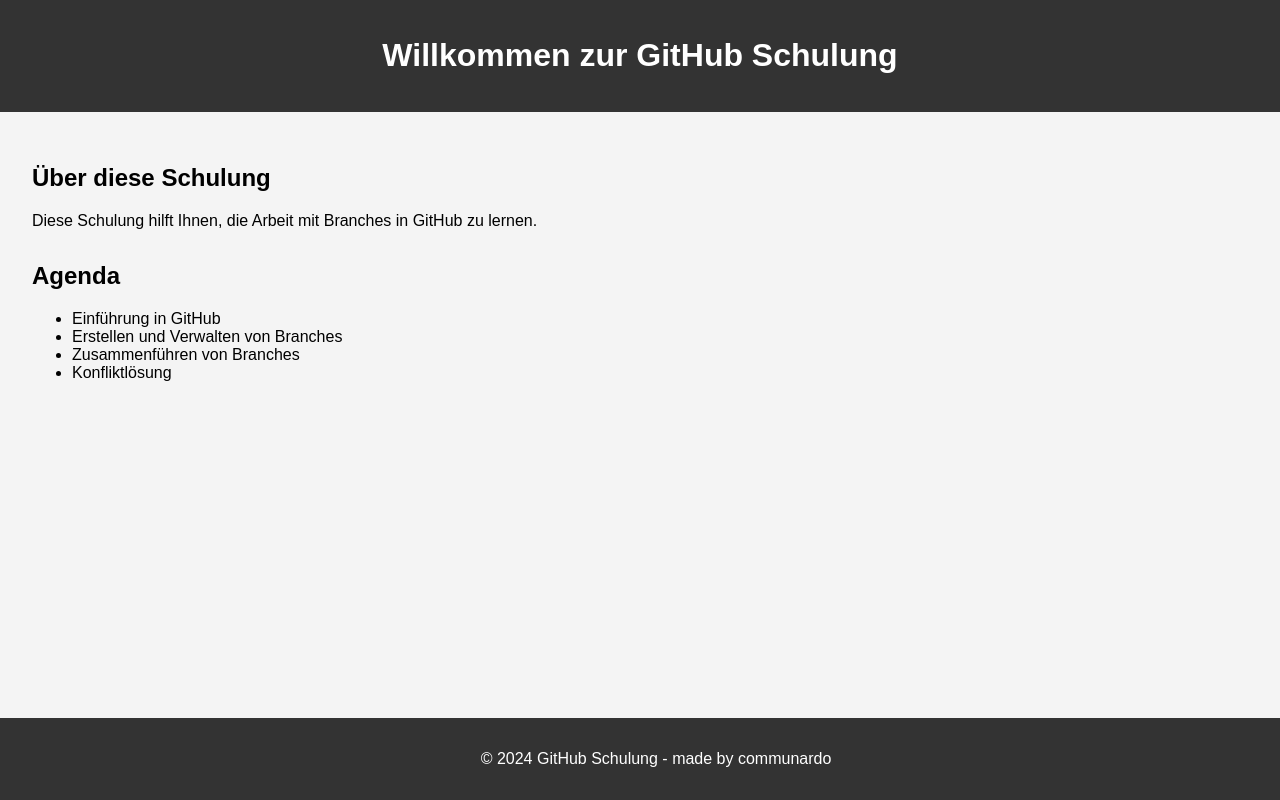
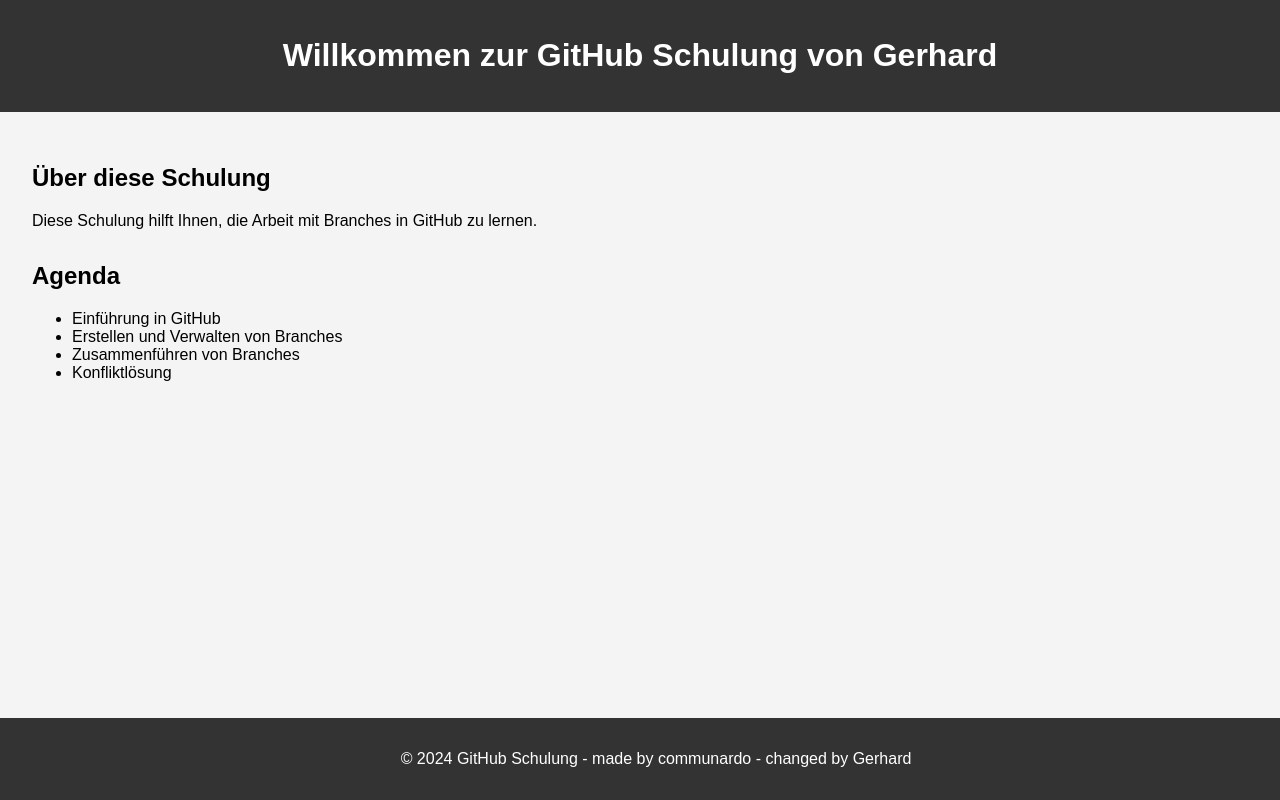
Before and after one commit to HelmreichSoeren/MyHomePage, a plain HTML site: page index.html in a window 1280 px wide. Drawn offline with Linux system fonts and the light colour scheme.

Commit message:
Update index.html

```diff
--- a/index.html
+++ b/index.html
@@ -1,5 +1,5 @@
 <!DOCTYPE html>
-<html lang="de">
+<html lang="en">
 <head>
     <meta charset="UTF-8">
     <meta name="viewport" content="width=device-width, initial-scale=1.0">
@@ -8,7 +8,7 @@
 </head>
 <body>
     <header>
-        <h1>Willkommen zur GitHub Schulung</h1>
+        <h1>Willkommen zur GitHub Schulung von Gerhard</h1>
     </header>
     <main>
         <section>
@@ -26,7 +26,7 @@
         </section>
     </main>
     <footer>
-        <p>© 2024 GitHub Schulung - made by communardo</p>
+        <p>© 2024 GitHub Schulung - made by communardo - changed by Gerhard</p>
     </footer>
 </body>
 </html>
```
